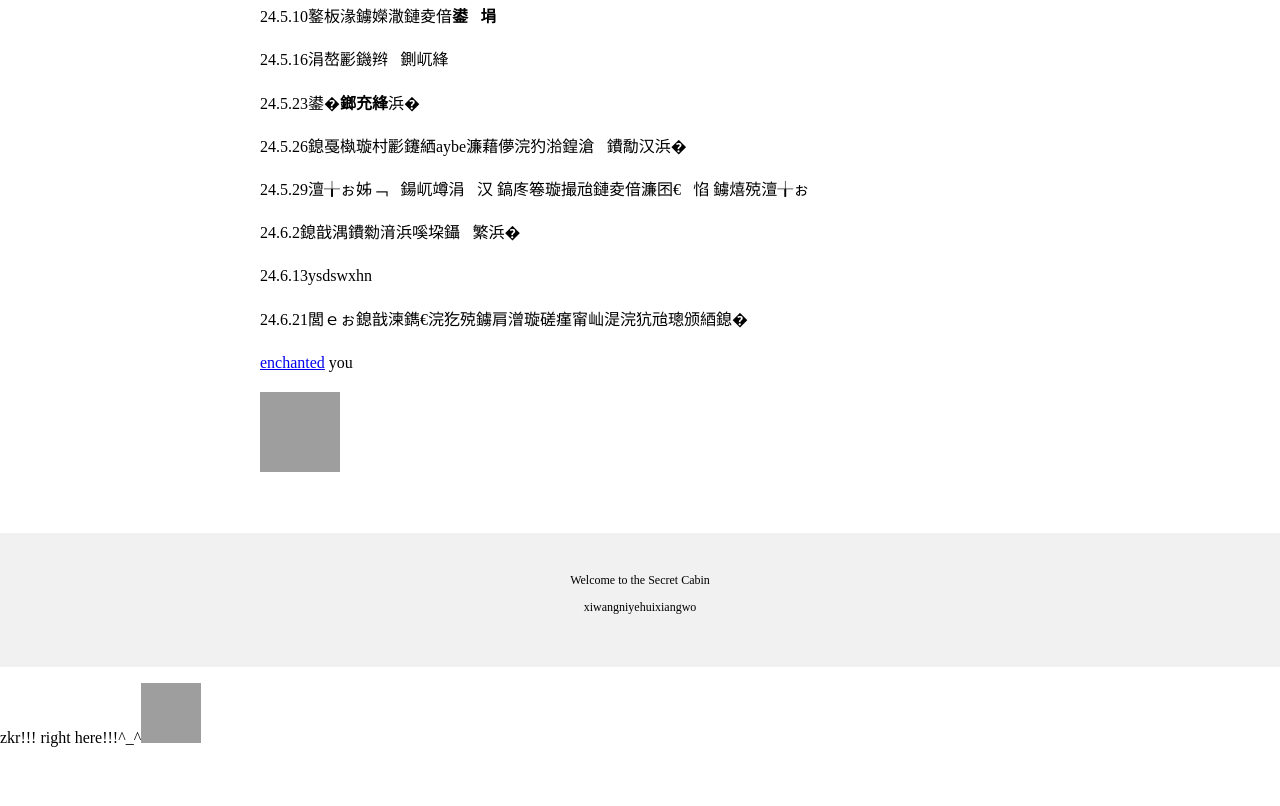
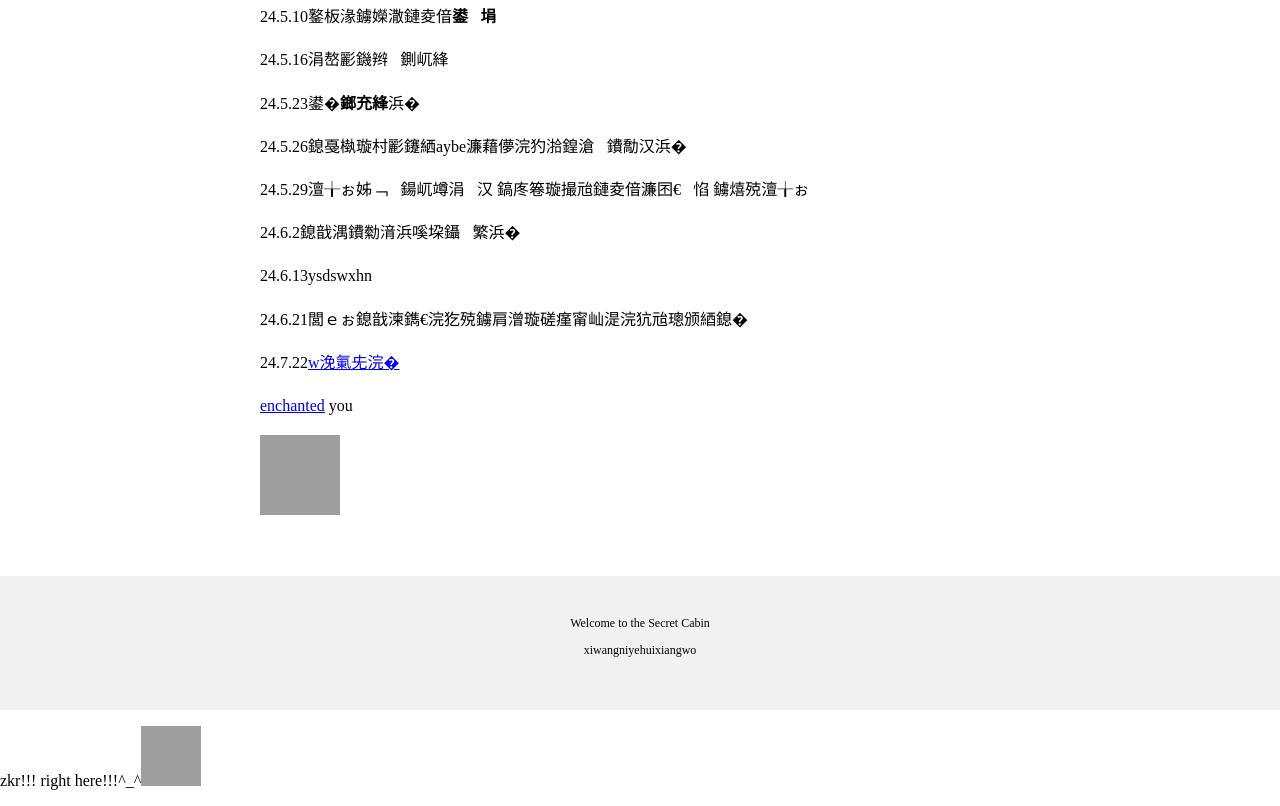
Before and after one commit to jtyxjn/JFKrr, a plain HTML site: page index.html in a window 1280 px wide. Shown: the part 756-1562 px from the top of the page. Before the commit the page ends 1519 px from the top, so only its background shows below. Drawn offline with Linux system fonts and the light colour scheme; grey boxes are pictures that could not be loaded.

Commit message:
Update index.html

```diff
--- a/index.html
+++ b/index.html
@@ -38,6 +38,7 @@ line-height:1.7;">
 <P>24.6.2我真的服了我自己了</P>
 <p>24.6.13ysdswxhn</p>
 <p>24.6.21那天我看着你的眼睛说话希望你能记住我</p>
+<p>24.7.22<a href="http://music.163.com/song?id=1926623288&userid=3359721774">w会想你</a></p>
 <p><a href="https://c6.y.qq.com/base/fcgi-bin/u?__=ML2DhK">enchanted</a> you</p>
 <p><a href="https://c6.y.qq.com/base/fcgi-bin/u?__=UAZ8n">
 <img border="0"src="https://gd-hbimg.huaban.com/600aceb2c0ad600635efff1e80f9676ef399280dda44-tBIlGp_fw658 " alt="在一起" width="80" height="80"></a></p>
```
